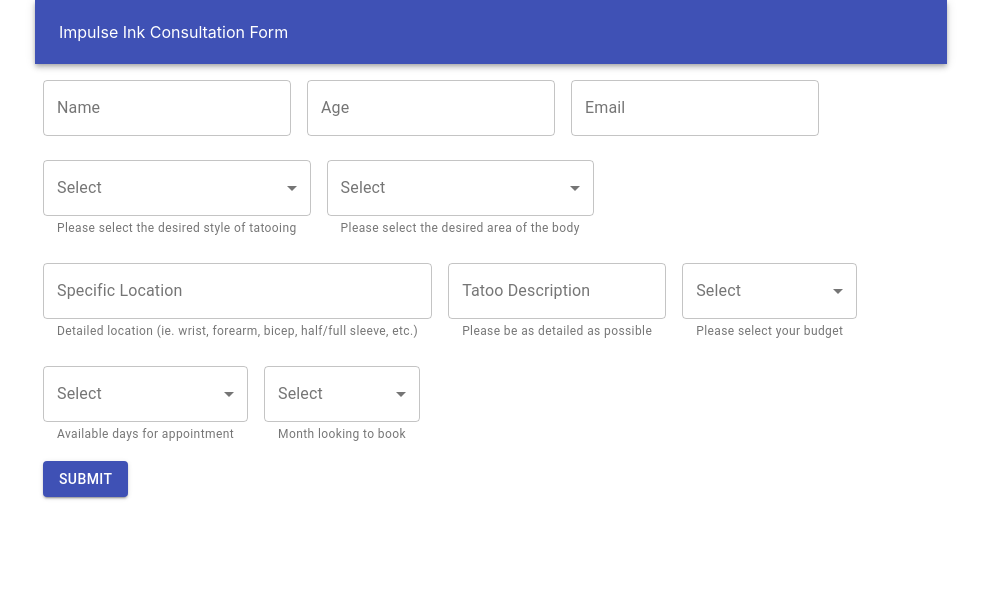
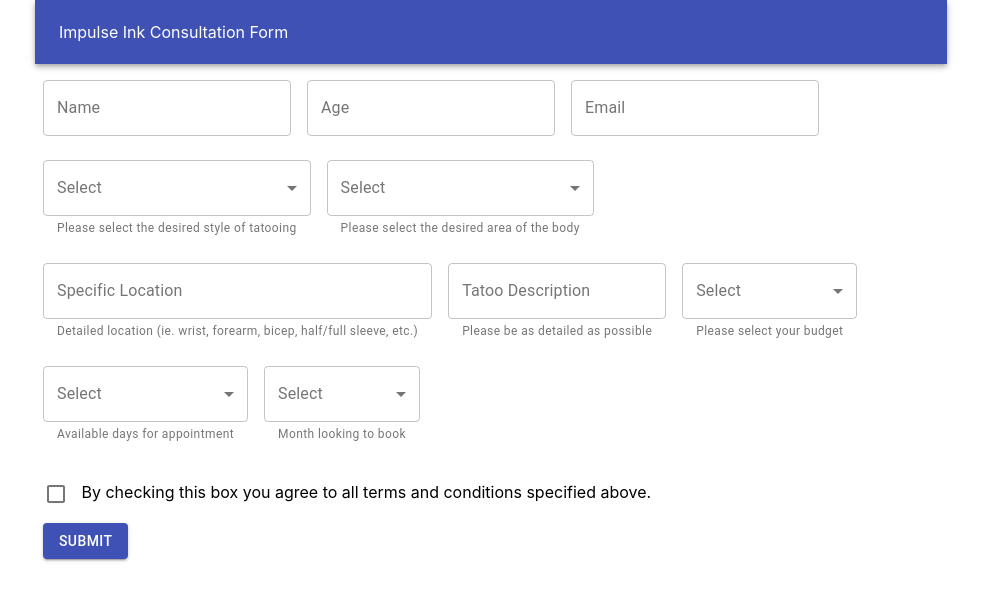
Before and after one commit to dfmmalaw/Impulse-Ink, a React (Create React App) app: page / in a window 1280 px wide. Shown: the top 600 px of the page, without its empty margins (149-1130 px from the left). Built offline with nearby package versions, Linux system fonts and the light colour scheme.

Commit message:
added checkbox for terms and conditions

```diff
--- a/src/App.js
+++ b/src/App.js
@@ -3,6 +3,7 @@ import NavBar from './Components/NavBar'
 import Form from './Components/InfoForm'
 import SubmitButton from './Components/SubmitButton';
 import Container from '@material-ui/core/Container';
+import Checkbox from './Components/Checkbox';
 import './App.css';
 
 function App() {
@@ -11,6 +12,8 @@ function App() {
      <Container maxWidth="md">
      <NavBar />
      <Form />
+     <br />
+     <Checkbox />
      <SubmitButton />
      </Container>
    </div>
--- /dev/null
+++ b/src/Components/Checkbox.js
@@ -0,0 +1,27 @@
+import React from 'react';
+import Checkbox from '@material-ui/core/Checkbox';
+
+function Checkboxes() {
+  const [state, setState] = React.useState({
+    checked: false,
+  });
+
+  const handleChange = name => event => {
+    setState({ ...state, [name]: event.target.checked });
+  };
+
+  return (
+    <div>
+      <Checkbox
+        checked={state.checked}
+        onChange={handleChange('checked')}
+        value="checked"
+        inputProps={{
+          'aria-label': 'primary checkbox',
+        }}
+      /> By checking this box you agree to all terms and conditions specified above.
+    </div>
+  );
+}
+
+export default Checkboxes;
```
